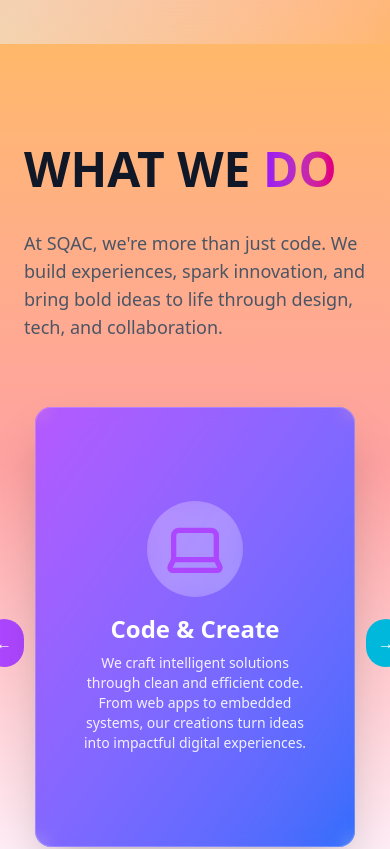
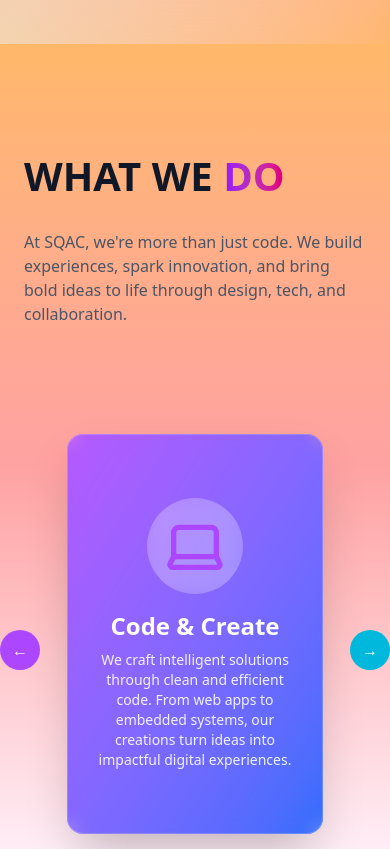
Before and after one commit to SQAC-Tech/sqac-website, a React (Vite) app in the folder Frontend/: page / in a window 390 px wide. Shown: the part 800-1649 px from the top of the page. Built offline with nearby package versions, Linux system fonts and the light colour scheme; a web font is replaced by a local one.

Commit message:
Fix: What_We_Do bugs

```diff
--- a/Frontend/src/components/HomePage/WhatWeDo.jsx
+++ b/Frontend/src/components/HomePage/WhatWeDo.jsx
@@ -1,6 +1,6 @@
-import { useState } from 'react';
-import { motion } from 'framer-motion';
-import { Laptop, Code, Users, Calendar, Palette, RotateCcw } from 'lucide-react';
+import { useState } from "react";
+import { motion } from "framer-motion";
+import {Laptop, Code, Users, Calendar, Palette, RotateCcw,} from "lucide-react";
 
 const WhatWeDoSection = () => {
   const [index, setIndex] = useState(0);
@@ -9,35 +9,52 @@
   const cards = [
     [
       {
-        title: "Code & Create", icon: <Laptop className="w-16 h-16 text-purple-500" />, desc: "We craft intelligent solutions through clean and efficient code. From web apps to embedded systems, our creations turn ideas into impactful digital experiences.", grad: "from-purple-500 to-blue-600"
+        title: "Code & Create",
+        icon: <Laptop className="w-16 h-16 text-purple-500" />,
+        desc: "We craft intelligent solutions through clean and efficient code. From web apps to embedded systems, our creations turn ideas into impactful digital experiences.",
+        grad: "from-purple-500 to-blue-600",
       },
       {
-        title: "Build & Innovate", icon: <Code className="w-16 h-16 text-blue-500" />, desc: "Innovation is our blueprint. We engineer with curiosity and build with purpose — blending software, hardware, and imagination to solve real-world challenges.", grad: "from-blue-500 to-cyan-600"
-      }
+        title: "Build & Innovate",
+        icon: <Code className="w-16 h-16 text-blue-500" />,
+        desc: "Innovation is our blueprint. We engineer with curiosity and build with purpose — blending software, hardware, and imagination to solve real-world challenges.",
+        grad: "from-blue-500 to-cyan-600",
+      },
     ],
     [
       {
-        title: "Collaborate & Communicate", icon: <Users className="w-16 h-16 text-green-500" />, desc: "Collaboration fuels clarity. We thrive in teams, sharing ideas, feedback, and knowledge to communicate even the most technical concepts in ways that resonate.", grad: "from-green-500 to-teal-600"
+        title: "Collaborate & Communicate",
+        icon: <Users className="w-16 h-16 text-green-500" />,
+        desc: "Collaboration fuels clarity. We thrive in teams, sharing ideas, feedback, and knowledge to communicate even the most technical concepts in ways that resonate.",
+        grad: "from-green-500 to-teal-600",
       },
       {
-        title: "Organize & Lead", icon: <Calendar className="w-16 h-16 text-orange-500" />, desc: "Leadership begins with structure. We manage tasks, people, and timelines with focus and flexibility to bring every initiative to a successful outcome.", grad: "from-orange-500 to-red-600"
-      }
+        title: "Organize & Lead",
+        icon: <Calendar className="w-16 h-16 text-orange-500" />,
+        desc: "Leadership begins with structure. We manage tasks, people, and timelines with focus and flexibility to bring every initiative to a successful outcome.",
+        grad: "from-orange-500 to-red-600",
+      },
     ],
     [
       {
-        title: "Design & Express", icon: <Palette className="w-16 h-16 text-pink-500" />, desc: "We believe design is storytelling. Through color, layout, and interaction, we express identity and vision, creating interfaces that inspire and engage.", grad: "from-pink-500 to-purple-600"
+        title: "Design & Express",
+        icon: <Palette className="w-16 h-16 text-pink-500" />,
+        desc: "We believe design is storytelling. Through color, layout, and interaction, we express identity and vision, creating interfaces that inspire and engage.",
+        grad: "from-pink-500 to-purple-600",
       },
       {
-        title: "Innovate & Repeat", icon: <RotateCcw className="w-16 h-16 text-indigo-500" />, desc: "Our process never stops evolving. We reflect, refine, and reimagine continuously — because every breakthrough begins with the courage to iterate.", grad: "from-indigo-500 to-purple-600"
-      }
-    ]
+        title: "Innovate & Repeat",
+        icon: <RotateCcw className="w-16 h-16 text-indigo-500" />,
+        desc: "Our process never stops evolving. We reflect, refine, and reimagine continuously — because every breakthrough begins with the courage to iterate.",
+        grad: "from-indigo-500 to-purple-600",
+      },
+    ],
   ];
 
   const [front, back] = cards[index];
 
   return (
     <div className="flex px-6 md:px-16 min-h-screen bg-gradient-to-t from-fuchsia-50 via-red-300 to-orange-300 overflow-hidden flex-col md:flex-row">
-
       <motion.div
         className="flex flex-col justify-center flex-1 mt-20 md:mt-0"
         initial={{ x: 100, opacity: 0 }}
@@ -45,40 +62,85 @@
         viewport={{ once: true, amount: 0.3 }}
         transition={{ delay: 0.2, duration: 0.8 }}
       >
-        <h2 className="text-[48px] md:text-[80px] font-bold text-gray-900 font-poppins">
-          WHAT WE <span className="text-transparent bg-clip-text bg-gradient-to-r from-purple-600 to-pink-600">DO</span>
+        <h2 className="text-[clamp(2.5rem,8vw,5rem)] font-bold text-gray-900 font-poppins">
+          WHAT WE{" "}
+          <span className="text-transparent bg-clip-text bg-gradient-to-r from-purple-600 to-pink-600">
+            DO
+          </span>
         </h2>
-        <p className="text-lg md:text-xl text-gray-600 max-w-xl mt-6">
-          At SQAC, we're more than just code. We build experiences, spark innovation, and bring bold ideas to life through design, tech, and collaboration.
+        <p className="text-base sm:text-lg md:text-xl text-gray-600 max-w-xl mt-6">
+          At SQAC, we're more than just code. We build experiences, spark
+          innovation, and bring bold ideas to life through design, tech, and
+          collaboration.
         </p>
       </motion.div>
 
       <motion.div
-        className="flex-1 flex flex-col items-center justify-center relative mt-12 md:mt-0 overflow-visible"
+        className="flex-1 flex flex-col items-center justify-center relative mt-16 md:mt-0"
         initial={{ x: 100, opacity: 0 }}
         whileInView={{ x: 0, opacity: 1 }}
         viewport={{ once: true, amount: 0.3 }}
         transition={{ delay: 0.6, duration: 0.8 }}
       >
-        <button onClick={() => { setFlip(false); setIndex((index - 1 + cards.length) % cards.length); }} className="absolute left-[-2.5rem] top-1/2 -translate-y-1/2 p-3 bg-purple-500 text-white rounded-full hover:bg-purple-600">←</button>
+        <button
+          aria-label="Previous"
+          onClick={() => {
+            setFlip(false);
+            setIndex((index - 1 + cards.length) % cards.length);
+          }}
+          className="absolute -left-6 sm:-left-8 top-1/2 -translate-y-1/2 w-10 h-10 flex items-center justify-center bg-purple-500 text-white rounded-full hover:bg-purple-600 active:scale-95 transition z-10"
+        >
+          ←
+        </button>
 
-        <div className="relative w-80 md:w-96 h-[440px] md:h-[500px]" onMouseEnter={() => setFlip(true)} onMouseLeave={() => setFlip(false)}>
+        <div
+          className="relative w-64 sm:w-72 md:w-96 h-[400px] sm:h-[440px] md:h-[500px]"
+          onMouseEnter={() => setFlip(true)}
+          onMouseLeave={() => setFlip(false)}
+        >
           {[front, back].map((card, i) => (
-            <div key={i} className={`absolute inset-0 rounded-2xl bg-gradient-to-br ${card.grad} shadow-2xl transition-all duration-700 ${flip === Boolean(i) ? 'opacity-100 rotate-y-[0deg]' : 'opacity-0 rotate-y-[180deg]'}`}>
-              <div className="flex flex-col items-center justify-center h-full px-10 py-4 text-center bg-white/10 backdrop-blur-sm rounded-2xl border border-white/20">
-                <div className="mb-4 p-4 bg-white/20 rounded-full backdrop-blur-sm">{card.icon}</div>
-                <h3 className="text-2xl font-bold text-white mb-2">{card.title}</h3>
+            <div
+              key={i}
+              className={`absolute inset-0 rounded-2xl bg-gradient-to-br ${card.grad} shadow-2xl transition-all duration-700 ${
+                flip === Boolean(i)
+                  ? "opacity-100 rotate-y-0"
+                  : "opacity-0 rotate-y-180"
+              }`}
+            >
+              <div className="flex flex-col items-center justify-center h-full px-6 sm:px-8 py-6 text-center bg-white/10 backdrop-blur-sm rounded-2xl border border-white/20">
+                <div className="mb-4 p-4 bg-white/20 rounded-full backdrop-blur-sm">
+                  {card.icon}
+                </div>
+                <h3 className="text-2xl font-bold text-white mb-2">
+                  {card.title}
+                </h3>
                 <p className="text-white/90 text-sm">{card.desc}</p>
               </div>
             </div>
           ))}
         </div>
 
-        <button onClick={() => { setFlip(false); setIndex((index + 1) % cards.length); }} className="absolute right-[-2.5rem] top-1/2 -translate-y-1/2 p-3 bg-cyan-500 text-white rounded-full hover:bg-cyan-600">→</button>
+        <button
+          aria-label="Next"
+          onClick={() => {
+            setFlip(false);
+            setIndex((index + 1) % cards.length);
+          }}
+          className="absolute -right-6 sm:-right-8 top-1/2 -translate-y-1/2 w-10 h-10 flex items-center justify-center bg-cyan-500 text-white rounded-full hover:bg-cyan-600 active:scale-95 transition z-10"
+        >
+          →
+        </button>
 
         <div className="flex gap-2 mt-6">
           {cards.map((_, i) => (
-            <div key={i} className={`h-2 rounded-full transition-all ${i === index ? 'w-8 bg-gradient-to-r from-purple-500 to-pink-500' : 'w-2 bg-gray-300'}`} />
+            <div
+              key={i}
+              className={`h-2 rounded-full transition-all ${
+                i === index
+                  ? "w-8 bg-gradient-to-r from-purple-500 to-pink-500"
+                  : "w-2 bg-gray-300"
+              }`}
+            />
           ))}
         </div>
       </motion.div>
```
